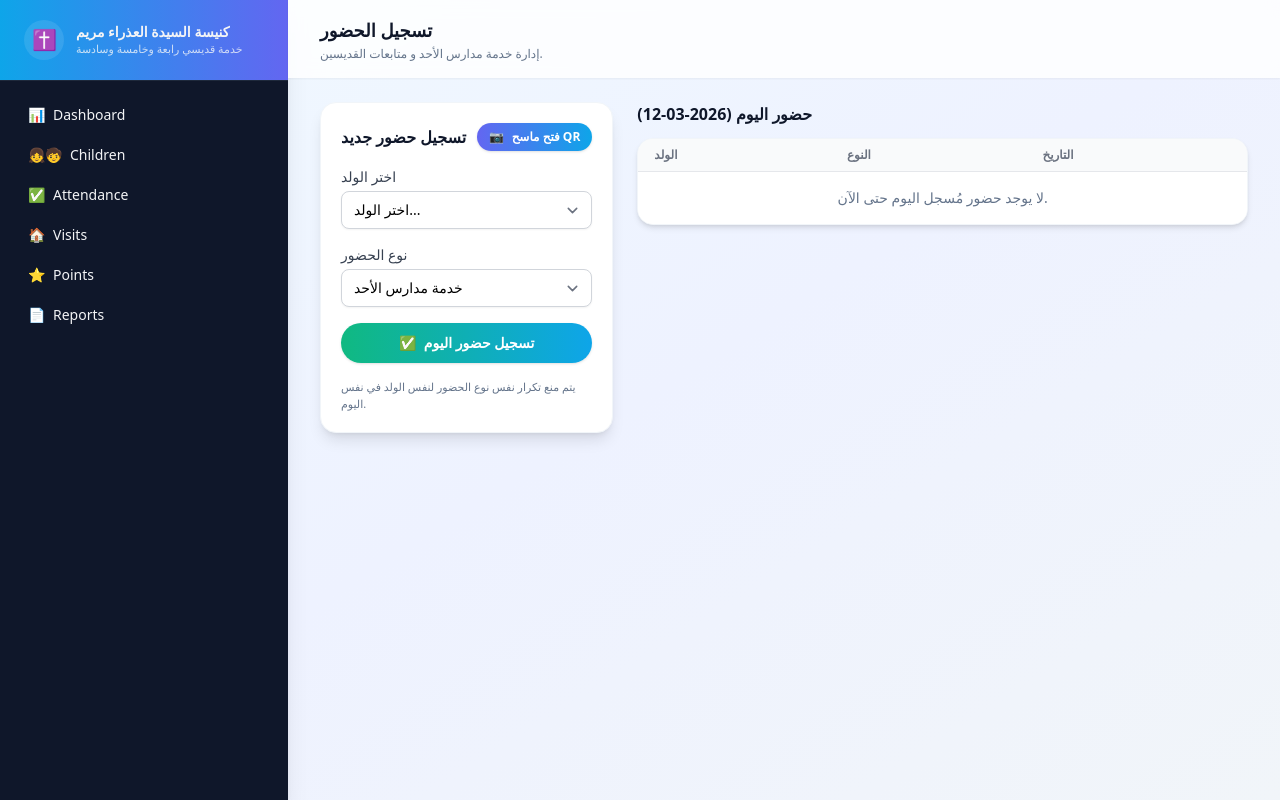
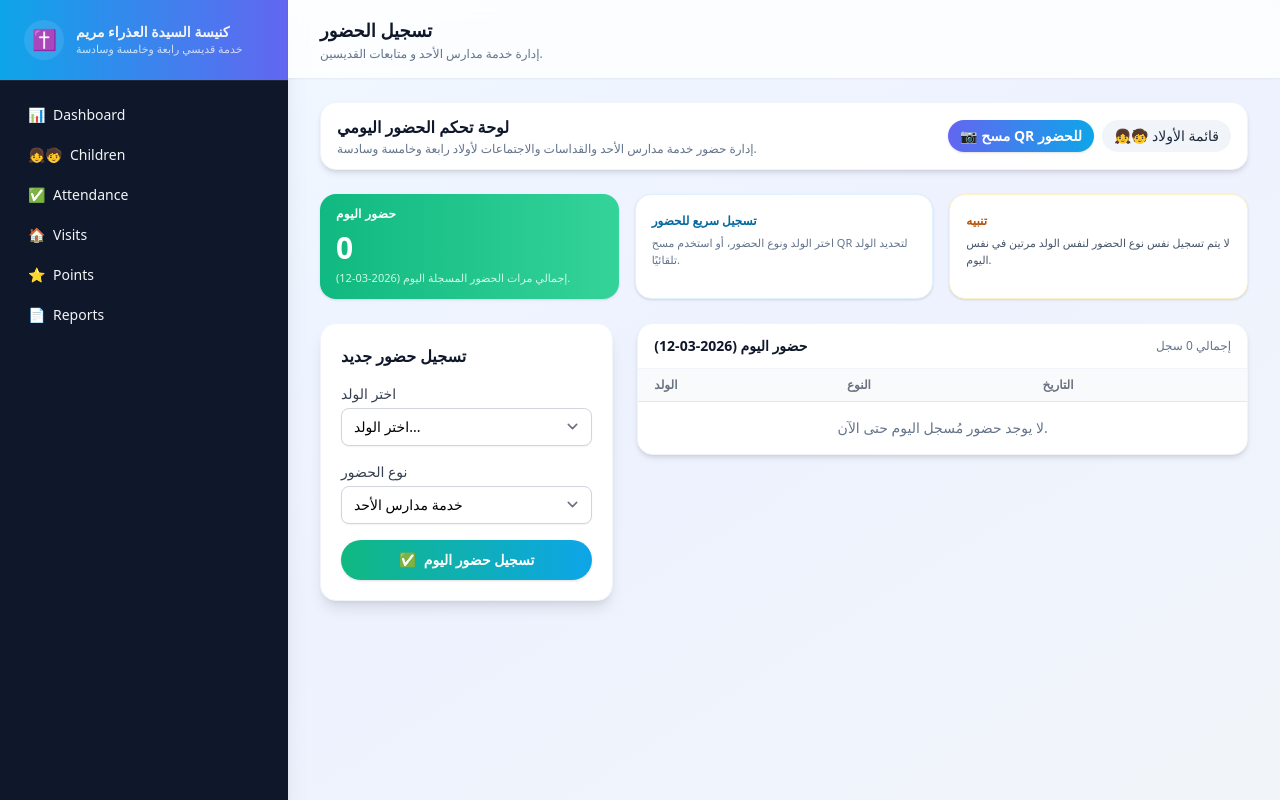
Before and after one commit to mina20032/app, a FastAPI app: page /attendance in a window 1280 px wide. Run offline with FastAPI, Linux system fonts and the light colour scheme; parts of the project's set-up code (start-up, migrations or seed data) failed here and were passed over; some libraries are stand-ins or nearby versions.

Commit message:
Update attendance.html

```diff
--- a/templates/attendance.html
+++ b/templates/attendance.html
@@ -4,19 +4,60 @@
 {% block header %}تسجيل الحضور{% endblock %}
 
 {% block content %}
+<div class="space-y-6">
+  <!-- شريط علوي للأكشنات السريعة -->
+  <div class="bg-white rounded-2xl shadow-md border border-slate-100 px-4 py-3 flex flex-wrap items-center justify-between gap-3">
+    <div>
+      <h3 class="text-sm md:text-base font-semibold text-slate-900">لوحة تحكم الحضور اليومي</h3>
+      <p class="text-[11px] md:text-xs text-slate-500 mt-0.5">
+        إدارة حضور خدمة مدارس الأحد والقداسات والاجتماعات لأولاد رابعة وخامسة وسادسة.
+      </p>
+    </div>
+    <div class="flex flex-wrap gap-2 text-xs md:text-sm">
+      <a
+        href="/scanner?mode=attendance"
+        class="inline-flex items-center gap-1 px-3 py-1.5 rounded-full bg-gradient-to-r from-indigo-500 to-sky-500 text-white font-semibold shadow hover:from-indigo-600 hover:to-sky-600"
+      >
+        <span>📷</span>
+        <span>مسح QR للحضور</span>
+      </a>
+      <a
+        href="/children"
+        class="inline-flex items-center gap-1 px-3 py-1.5 rounded-full bg-slate-100 text-slate-800 hover:bg-slate-200"
+      >
+        👧🧒
+        <span>قائمة الأولاد</span>
+      </a>
+    </div>
+  </div>
+
+  <!-- كروت ملخص اليوم -->
+  <div class="grid grid-cols-1 md:grid-cols-3 gap-4">
+    <div class="bg-gradient-to-r from-emerald-500 to-emerald-400 rounded-2xl shadow text-white px-4 py-3 flex flex-col">
+      <span class="text-xs font-semibold uppercase tracking-wide">حضور اليوم</span>
+      <span class="mt-2 text-3xl font-extrabold">{{ records|length }}</span>
+      <span class="text-[11px] mt-1 text-emerald-100">إجمالي مرات الحضور المسجلة اليوم ({{ today }}).</span>
+    </div>
+    <div class="bg-white rounded-2xl shadow border border-sky-100 px-4 py-3">
+      <span class="text-xs font-semibold text-sky-700">تسجيل سريع للحضور</span>
+      <p class="text-[11px] text-slate-500 mt-1">
+        اختر الولد ونوع الحضور، أو استخدم مسح QR لتحديد الولد تلقائيًا.
+      </p>
+    </div>
+    <div class="bg-white rounded-2xl shadow border border-amber-100 px-4 py-3">
+      <span class="text-xs font-semibold text-amber-700">تنبيه</span>
+      <p class="text-[11px] text-slate-600 mt-1">
+        لا يتم تسجيل نفس نوع الحضور لنفس الولد مرتين في نفس اليوم.
+      </p>
+    </div>
+  </div>
+
+  <!-- نموذج التسجيل + جدول الحضور -->
   <div class="grid grid-cols-1 lg:grid-cols-3 gap-6">
+    <!-- الفورم -->
     <div class="lg:col-span-1">
       <div class="bg-white rounded-2xl shadow-lg border border-slate-100 p-5 space-y-4">
-      <div class="flex items-center justify-between">
-        <h3 class="text-base font-semibold text-slate-900">تسجيل حضور جديد</h3>
-        <a
-          href="/scanner?mode=attendance"
-          class="inline-flex items-center gap-2 px-3 py-1.5 rounded-full bg-gradient-to-r from-indigo-500 to-sky-500 text-white text-xs font-semibold shadow hover:from-indigo-600 hover:to-sky-600"
-        >
-          <span>📷</span>
-          <span>فتح ماسح QR</span>
-        </a>
-      </div>
+        <h3 class="text-base font-semibold text-slate-900 mb-1">تسجيل حضور جديد</h3>
         <form method="post" action="/attendance/checkin" class="space-y-4">
           <div>
             <label class="block text-sm font-medium text-gray-700 mb-1">اختر الولد</label>
@@ -56,16 +97,17 @@
             <span>✅</span>
             <span>تسجيل حضور اليوم</span>
           </button>
-        <p class="text-[11px] text-slate-500 mt-1">يتم منع تكرار نفس نوع الحضور لنفس الولد في نفس اليوم.</p>
         </form>
       </div>
     </div>
 
+    <!-- جدول الحضور -->
     <div class="lg:col-span-2">
-    <div class="flex items-center justify-between mb-3">
-      <h3 class="text-base font-semibold text-slate-900">حضور اليوم ({{ today }})</h3>
+      <div class="bg-white rounded-2xl shadow-md border border-slate-100 overflow-hidden">
+        <div class="px-4 py-3 border-b border-slate-100 flex items-center justify-between">
+          <h3 class="text-sm font-semibold text-slate-900">حضور اليوم ({{ today }})</h3>
+          <span class="text-xs text-slate-500">إجمالي {{ records|length }} سجل</span>
         </div>
-    <div class="bg-white rounded-2xl shadow-md border border-slate-100 overflow-hidden">
         <table class="min-w-full divide-y divide-gray-200">
           <thead class="bg-gray-50 text-xs text-gray-500 uppercase">
             <tr>
@@ -93,5 +135,6 @@
       </div>
     </div>
   </div>
+</div>
 
 {% endblock %}
```
Lines whose indentation alone changed are shown as unchanged.
